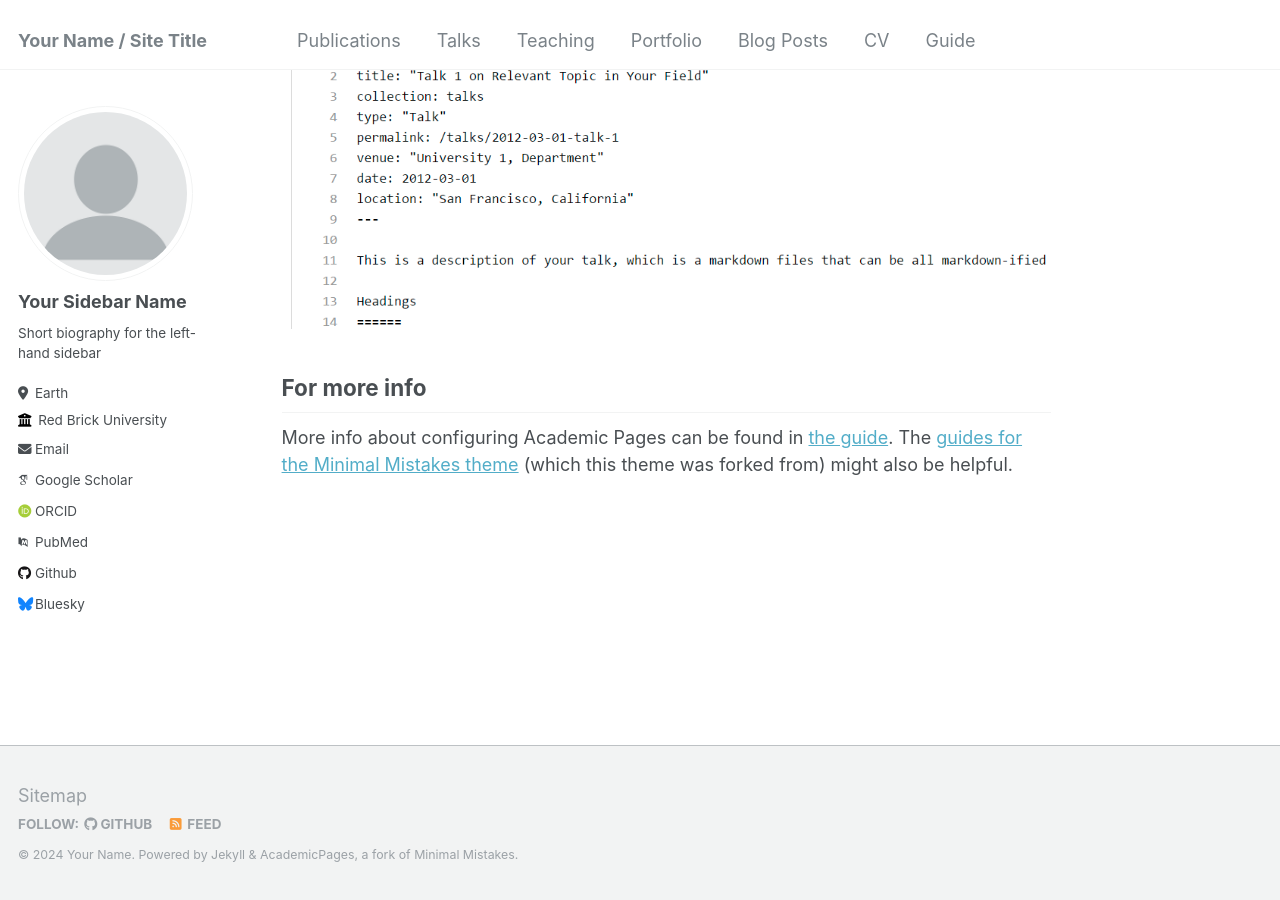
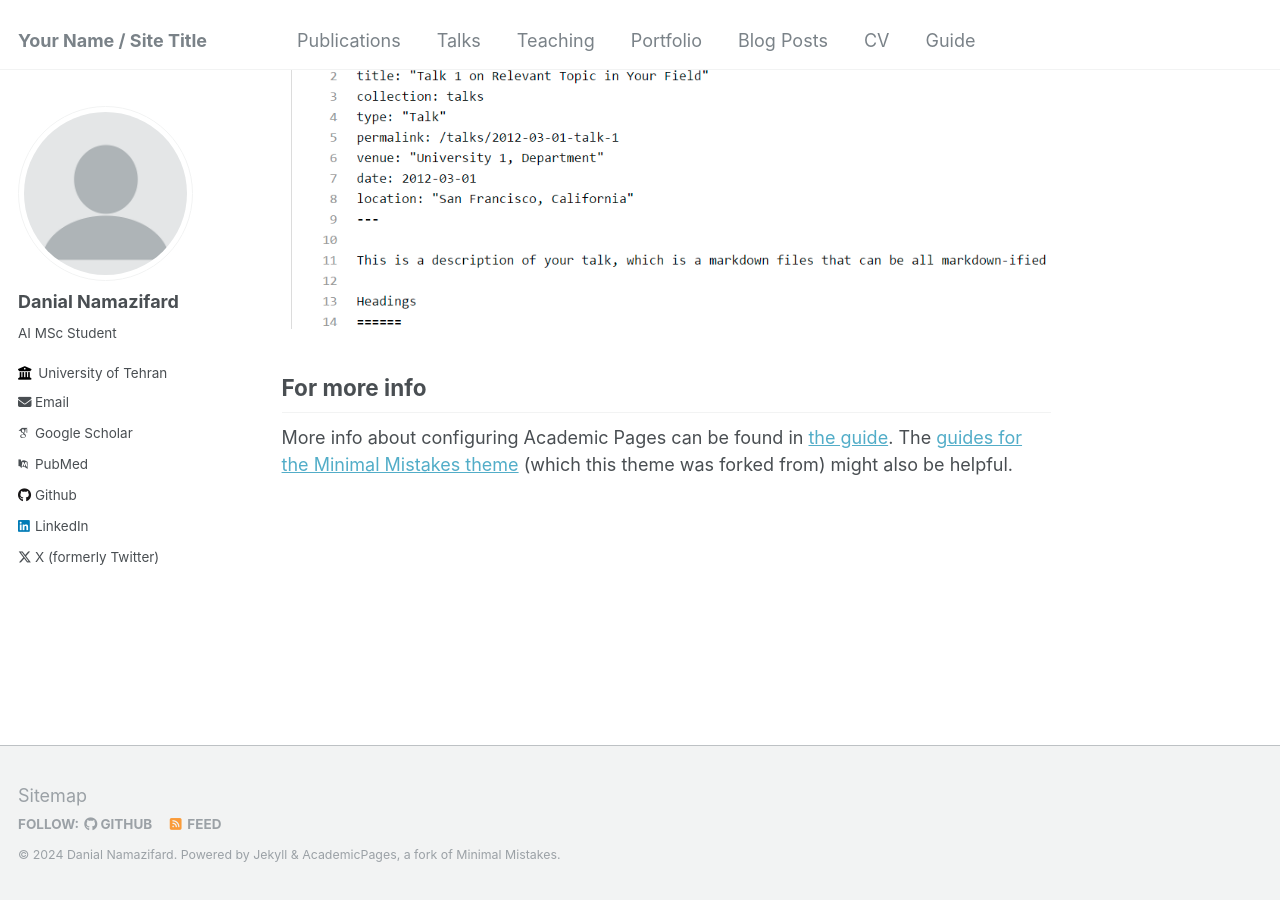
Before and after one commit to namazifard/namazifard.github.io, a Jekyll site: the page built from _pages/about.md, in a window 1280 px wide and 900 px high, scrolled down 2660 px. Built offline with Jekyll 4.4.1, drawn with Linux system fonts in a browser that asks for light colours; some web fonts are replaced.

Commit message:
Update _config.yml

```diff
--- a/_config.yml
+++ b/_config.yml
@@ -10,7 +10,7 @@
 locale                   : "en-US"
 title                    : "Your Name / Site Title"
 title_separator          : "-"
-name                     : &name "Your Name"
+name                     : &name "Danial Namazifard"
 description              : &description "personal description"
 url                      : https://academicpages.github.io # the base hostname & protocol for your site e.g. "https://mmistakes.github.io"
 baseurl                  : "" # the subpath of your site, e.g. "/blog"
@@ -22,19 +22,19 @@ repository               : "academicpages/academicpages.github.io"
 author:
   # Biographic information
   avatar           : "profile.png"
-  name             : "Your Sidebar Name"
+  name             : "Danial Namazifard"
   pronouns         : # example: "she/her"
-  bio              : "Short biography for the left-hand sidebar"
-  location         : "Earth"
-  employer         : "Red Brick University"
+  bio              : "AI MSc Student"
+  # location         : "Earth"
+  employer         : "University of Tehran"
   uri              : # URL
-  email            : "none@example.org"
+  email            : "namazifard@ut.ac.ir"
 
   # Academic websites
   arxiv            : # URL - Update with the correct link to your profile
-  googlescholar    : "https://scholar.google.com/citations?user=PS_CX0AAAAAJ"
+  googlescholar    : "https://scholar.google.com/citations?user=NshkQfgAAAAJ&hl=en&oi=ao"
   impactstory      : # URL
-  orcid            : "http://orcid.org/yourorcidurl"
+  # orcid            : "http://orcid.org/yourorcidurl"
   semantic         : # URL
   pubmed           : "https://www.ncbi.nlm.nih.gov/pubmed/?term=john+snow"
   researchgate     : # URL
@@ -43,12 +43,12 @@ author:
   bitbucket        : # Username - Update with your username on the site
   codepen          : # Username
   dribbble         : # Username
-  github           : "academicpages"
+  github           : "namazifard"
   kaggle           : # Username
   stackoverflow    : # User number or user number and name (i.e., use "1" or "1/jeff-atwood")
 
   # Social media
-  bluesky          : "bsky.app" # Replace this with you Bluesky username
+  # bluesky          : "bsky.app" # Replace this with you Bluesky username
   facebook         : # Username
   flickr           : # Username
   foursquare       : # Username
@@ -57,7 +57,7 @@ author:
   keybase          : # Username
   instagram        : # Username
   lastfm           : # Username
-  linkedin         : # Username
+  linkedin         : namazifard
   mastodon         : # URL
   medium           : # URL
   pinterest        : # Username
@@ -65,7 +65,7 @@ author:
   steam            : # Username
   telegram         : # URL
   tumblr           : # Username
-  twitter          : # Username for X / Twitter
+  twitter          : IamDanialNamazi
   vine             : # Username
   weibo            : # Username
   wikipedia        : # Username
```
